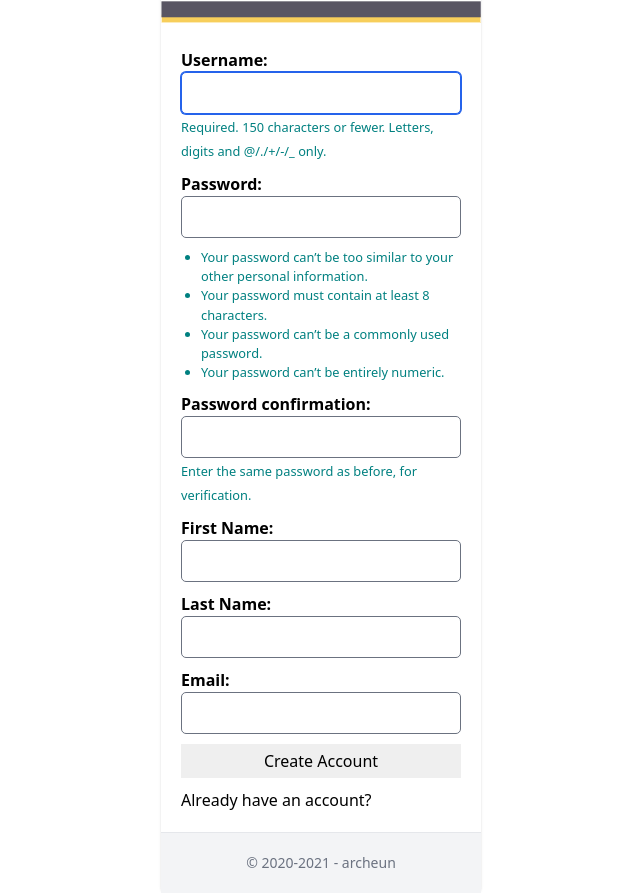
After one commit to archeun/archeun, a Django app: page /core/auth/create-account/ in a window 1280 px wide. The commit adds this page. Shown: the whole page, without its empty margins (319-959 px from the left). Run offline with Django 3.2, Linux system fonts and the light colour scheme; style sheets or scripts are compiled from the project's sources.

Commit message:
Add registration and logout forms with styles

```diff
--- a/archeun/settings.py
+++ b/archeun/settings.py
@@ -130,7 +130,8 @@ STATIC_URL = '/static/'
 
 DEFAULT_AUTO_FIELD = 'django.db.models.BigAutoField'
 
+LOGIN_URL = '/core/auth/login/'
+LOGIN_REDIRECT_URL = '/core/user/profile'
+
 # oidc_provider related settings
-LOGIN_URL = 'core/accounts/login/'
-OIDC_LOGIN_URL = '../accounts/login/'
 OIDC_USERINFO = 'archeun.core.oidc_provider_settings.userinfo'
--- /dev/null
+++ b/core/forms.py
@@ -0,0 +1,30 @@
+from django.contrib.auth.forms import UserCreationForm as BaseCreateAccountForm
+from django.contrib.auth.models import User
+from django import forms
+from django.core.exceptions import ValidationError
+
+
+class CreateAccountForm(BaseCreateAccountForm):
+    first_name = forms.CharField(
+        label='First Name', min_length=1, max_length=200)
+    last_name = forms.CharField(
+        label='Last Name', min_length=1, max_length=200)
+    email = forms.EmailField(label='Email')
+
+    def clean_email(self):
+        email = self.cleaned_data['email'].lower()
+        r = User.objects.filter(email=email)
+        if r.count():
+            raise ValidationError("Email already exists")
+        return email
+
+    def clean_first_name(self):
+        return self.cleaned_data['first_name']
+
+    def clean_last_name(self):
+        return self.cleaned_data['last_name']
+
+    class Meta:
+        model = User
+        fields = ["username", "password1", "password2",
+                  "first_name", "last_name", "email"]
--- /dev/null
+++ b/core/static/core/css/auth/main.css
@@ -0,0 +1,41 @@
+form > p {
+    margin-bottom: 10px;
+    margin-top: 5px;
+}
+
+form > p > input[type='text'], input[type='password'], input[type='email'] {
+    width: 100%;
+    border-radius: 5px;
+}
+
+form > p > label {
+    font-weight: bold;
+}
+
+form > p > input[type='submit'] {
+    padding: 5px;
+    width: 100%;
+}
+
+form > ul {
+    list-style: inherit;
+    font-size: 0.8em;
+    margin-left: 20px;
+    color: teal;
+}
+
+.form-errors > ul {
+    list-style: inherit;
+    font-size: 0.8em;
+    margin-left: 20px;
+}
+
+.form-errors > ul > ul {
+    list-style: inside;
+}
+
+.helptext {
+    font-size: 0.8em;
+    color: teal;
+    margin-top: -10px;
+}
--- /dev/null
+++ b/core/templates/auth/create_account.html
@@ -0,0 +1,28 @@
+{% extends "auth/layout.html" %}
+{% load static %}
+{% block additional_css %}
+<link rel="stylesheet" href="{% static 'core/css/auth/main.css' %}">
+{% endblock additional_css %}
+
+{% block auth-content %}
+
+<form method="post">
+    {% if messages %}
+    {% for message in messages %}
+
+    <div class="text-red-600 form-errors">
+        {{message | safe}}
+    </div>
+
+    {% endfor %}
+
+    {% endif %}
+
+    {% csrf_token %}
+    {{ form.as_p }}
+    <p><input type="submit" name="submit" value="Create Account" /></p>
+</form>
+
+<p><a href="{% url 'login' %}">Already have an account?</a></p>
+
+{% endblock auth-content %}
--- a/core/templates/registration/layout/base.html
+++ b/core/templates/auth/layout.html
@@ -1,13 +1,14 @@
 {% extends "core/base.html" %}
 {% load static %}
 {% block content %}
-<div class="grid grid-cols-1 place-items-center place-content-center border h-screen">
+
+<div class="grid grid-cols-1 place-items-center place-content-center h-screen">
   <div class="shadow rounded-md w-3/12">
     <div class="flex justify-center">
       <img src="{% static 'core/img/archeun-logo.svg' %}" alt="archeun logo" class="rounded-t-md">
     </div>
     <div class="container p-5">
-      {% block form-content %} {% endblock form-content %}
+      {% block auth-content %} {% endblock auth-content %}
     </div>
     <div class="flex justify-center container p-5 border-t text-gray-500 text-sm bg-gray-100">
       © 2020-2021 - archeun
--- /dev/null
+++ b/core/templates/user/profile.html
@@ -0,0 +1,6 @@
+{% extends 'core/base.html' %}
+
+{% block content %}
+Hello, {{ user.get_full_name }} [{{ user.email }}]!
+<div><a href="{% url 'logout' %}">Logout</a></div>
+{% endblock content %}
--- a/core/urls.py
+++ b/core/urls.py
@@ -1,7 +1,26 @@
-from django.contrib import admin
-from django.urls import include, path, re_path
+from django.contrib.auth import views as auth_views
+from django.urls import include, path
+from core.views import UserProfileView, CreateAccountView, CreateAccountSuccessView
 
 urlpatterns = [
-    path('accounts/', include('django.contrib.auth.urls')),
-    path('openid/', include('oidc_provider.urls', namespace='oidc_provider')),
+    path('openid/',
+         include('oidc_provider.urls', namespace='oidc_provider')),
+
+    path('auth/login/',
+         auth_views.LoginView.as_view(template_name='auth/login.html'), name='login'),
+
+    path('auth/logout/',
+         auth_views.LogoutView.as_view(template_name='auth/logout.html'), name='logout'),
+
+    path('auth/password_reset/',
+         auth_views.PasswordResetView.as_view(), name='password_reset'),
+
+    path('auth/create-account/',
+         CreateAccountView.as_view(), name='create_account'),
+
+    path('auth/create-account-success/',
+         CreateAccountSuccessView.as_view(), name='create_account_success'),
+
+    path('user/profile/',
+         UserProfileView.as_view(), name='user_profile'),
 ]
--- a/core/views.py
+++ b/core/views.py
@@ -1,3 +1,60 @@
-from django.shortcuts import render
+from django.shortcuts import redirect, render
+from django.http import HttpResponse
+from django.views import View
+from django.contrib.auth.mixins import LoginRequiredMixin
+from django.contrib import messages
+from django.conf import settings
+from core.forms import CreateAccountForm
 
-# Create your views here.
+
+class BaseUserView(LoginRequiredMixin, View):
+    login_url = settings.LOGIN_URL
+
+
+class UserProfileView(BaseUserView):
+    def get(self, request):
+        return render(request, 'user/profile.html')
+
+
+class CreateAccountView(View):
+    def get(self, request):
+        return render(request, 'auth/create_account.html', {'form': CreateAccountForm()})
+
+    '''
+    TODO: Refactor this function to handle the error messages properly
+    TODO: Upon re direction preserve filled values
+    '''
+    def post(self, request):
+        form = CreateAccountForm(request.POST)
+        if form.is_valid():
+            form.save()
+            return redirect('create_account_success')
+        else:
+            form_errors = dict(form.errors)
+            errors = {
+                "Username": form_errors.get("username", False),
+                "Password Confirmation": form_errors.get("password", False),
+                "Password": form_errors.get("password2", False),
+                "Email": form_errors.get("email", False),
+                "First Name": form_errors.get("first_name", False),
+                "Last Name": form_errors.get("last_name", False),
+            }
+            for fieldname in errors:
+                if errors[fieldname]:
+                    errormessage = '<ul><li>' + fieldname + '</li><ul>'
+                    fielderrors = errors[fieldname]
+                    for fielderror in fielderrors:
+                        errormessage = errormessage + '<li>' + fielderror + '</li>'
+
+                    errormessage = errormessage + '</ul></ul>'
+                    messages.add_message(
+                        request,
+                        messages.ERROR,
+                        errormessage
+                    )
+            return redirect('create_account')
+
+
+class CreateAccountSuccessView(View):
+    def get(self, request):
+        return render(request, 'auth/create_account_success.html')
```
Also changed, not shown: core/static/core/css/registration/login.css (deleted, +0 -15 lines), core/templates/auth/create_account_success.html (added, +8 -0 lines), core/templates/auth/login.html (added, +28 -0 lines), core/templates/auth/logout.html (added, +8 -0 lines), core/templates/registration/login.html (deleted, +0 -30 lines).
